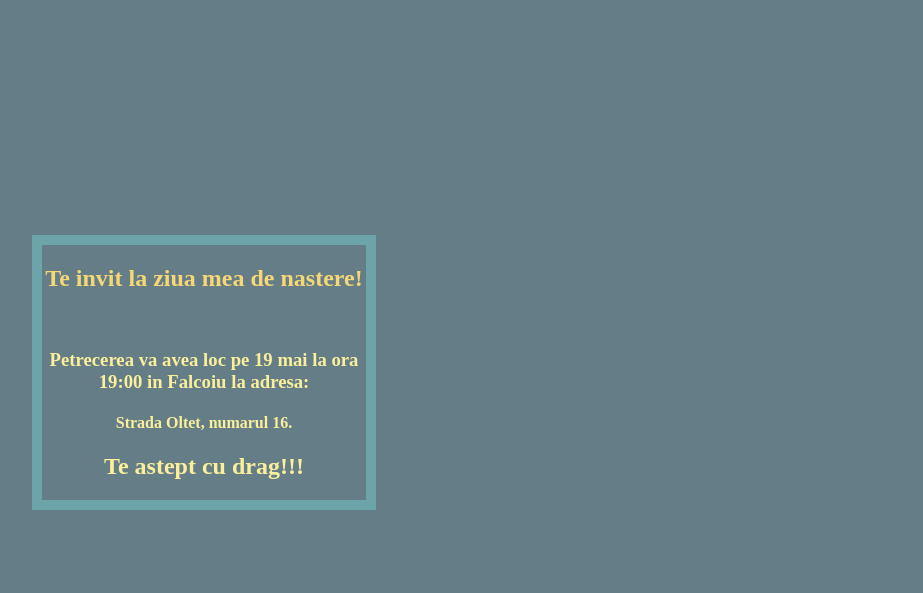
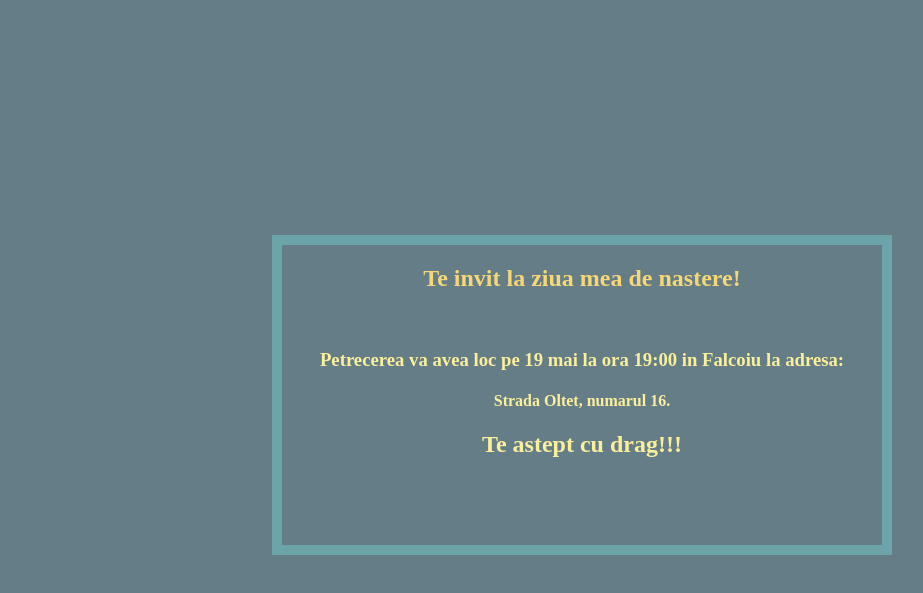
Before and after one commit to YugosoOmori/invitatieziuamea, a plain HTML site: page index.html in a window 1280 px wide. Shown: the part 5-598 px from the top of the page, without its empty margins (96-1019 px from the left). Drawn offline with Linux system fonts and the light colour scheme.

Commit message:
Update index.html

```diff
--- a/index.html
+++ b/index.html
@@ -18,7 +18,9 @@ color: #F6D776;
     position:relative;
     top:232px;
     border: 10px solid #6DA4AA;
-    left:120px;
+    left:360px;
+    height:300px;
+    width:600px;
 
 }
 
```
